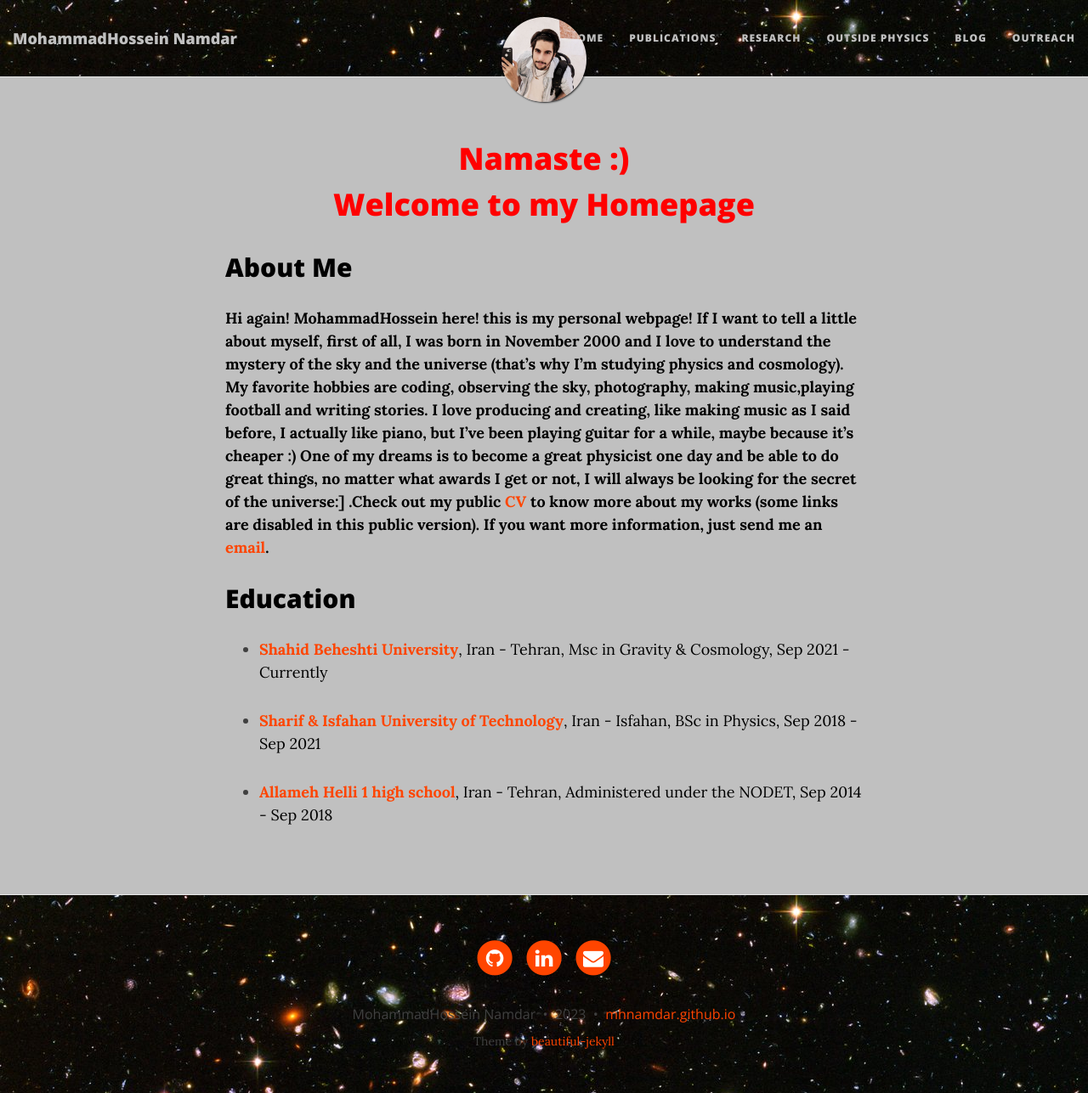
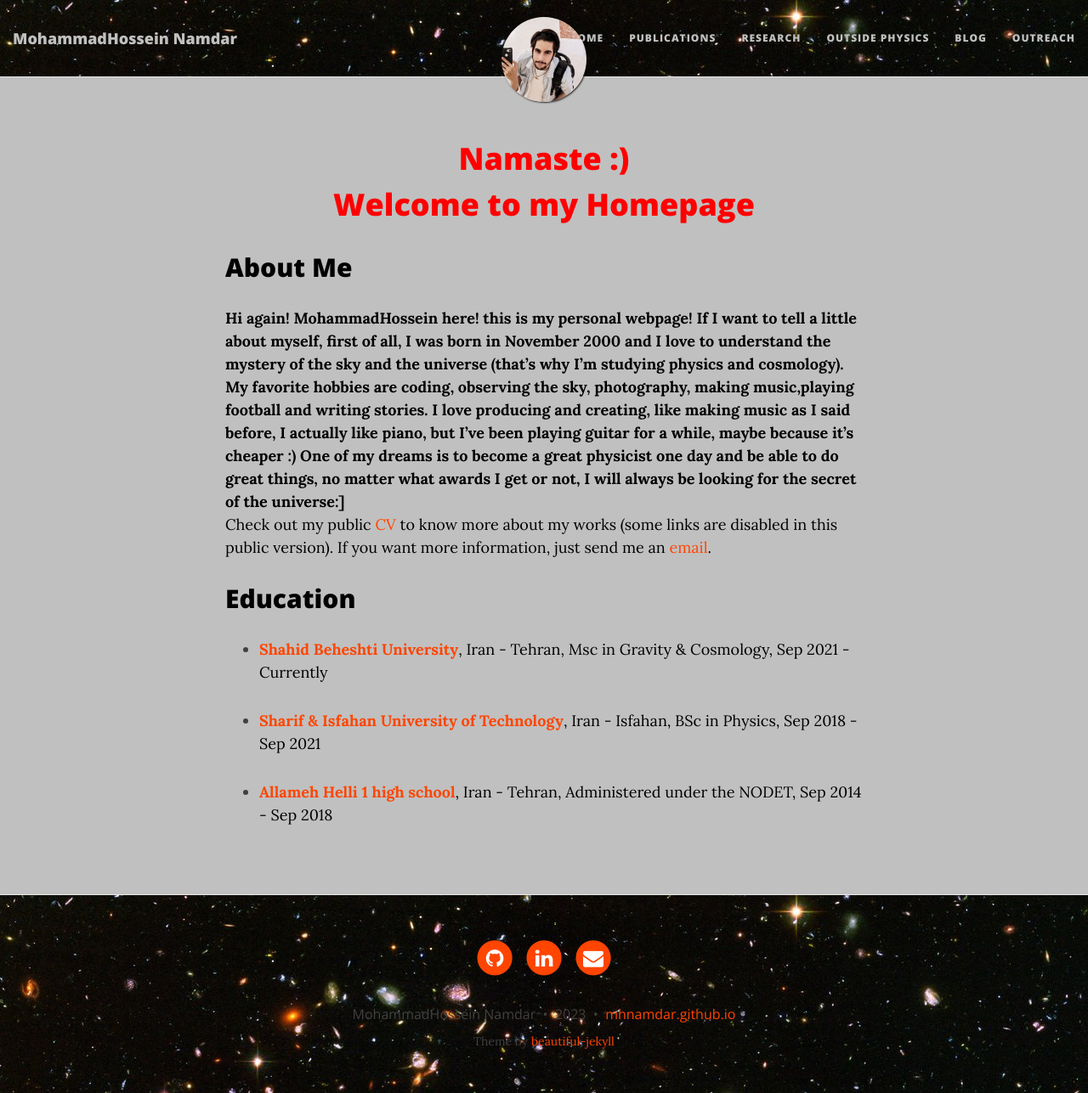
Before and after one commit to mhnamdar/mhnamdar.github.io, a Jekyll site: the page built from index.md, in a window 1280 px wide and 1287 px high. Shown: the whole window at 85% size. Built offline with Jekyll 4.4.1, drawn with Linux system fonts in a browser that asks for light colours; nearby versions of some CDN libraries.

Commit message:
Update index.md

```diff
--- a/index.md
+++ b/index.md
@@ -22,7 +22,9 @@ tags: [mhnamdar,cosmology,astrophysics,machinelearning]
 
 **Hi again! MohammadHossein here! this is my personal webpage! If I want to tell a little about myself, first of all, I was born in November 2000 and I love to understand the mystery of the sky and the universe (that's why I'm studying physics and cosmology). My favorite hobbies are coding, observing the sky, photography, making music,playing football and writing stories.
 I love producing and creating, like making music as I said before, I actually like piano, but I've been playing guitar for a while, maybe because it's cheaper :)
-One of my dreams is to become a great physicist one day and be able to do great things, no matter what awards I get or not, I will always be looking for the secret of the universe:] .Check out my public [CV]() to know more about my works (some links are disabled in this public version). If you want more information, just send me an [email](mailto:mh.namdar2000@gmail.com).**
+One of my dreams is to become a great physicist one day and be able to do great things, no matter what awards I get or not, I will always be looking for the secret of the universe:]**
+<br>
+Check out my public [CV]() to know more about my works (some links are disabled in this public version). If you want more information, just send me an [email](mailto:mh.namdar2000@gmail.com).
 
 
 
```
